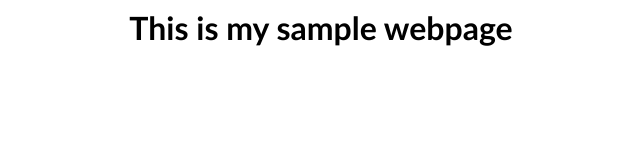
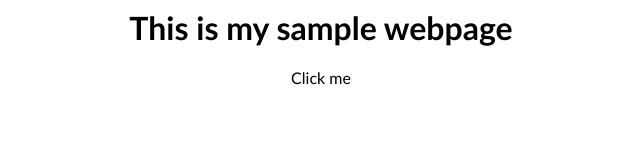
Before and after one commit to simonlotzkar/COMP_2800_GitFlow_Workflow_BBY34, a plain HTML site: page index.html in a window 1280 px wide. Shown: the full height of the page, 319-959 px from the left. Drawn offline with Linux system fonts and the light colour scheme.

Commit message:
Changed content to be clickable

```diff
--- a/index.html
+++ b/index.html
@@ -4,6 +4,6 @@
     </head>
     <body>
         <h1 id = "title">This is my sample webpage</h1>
-        <div class = "content"></div>
+        <div class = "content clickable">Click me</div>
     </body>
 </html>
--- a/style.css
+++ b/style.css
@@ -11,3 +11,6 @@ h1 {
     width: 800px;
     text-align: center;
 }
+.clickable {
+    cursor:hand;
+}
```
